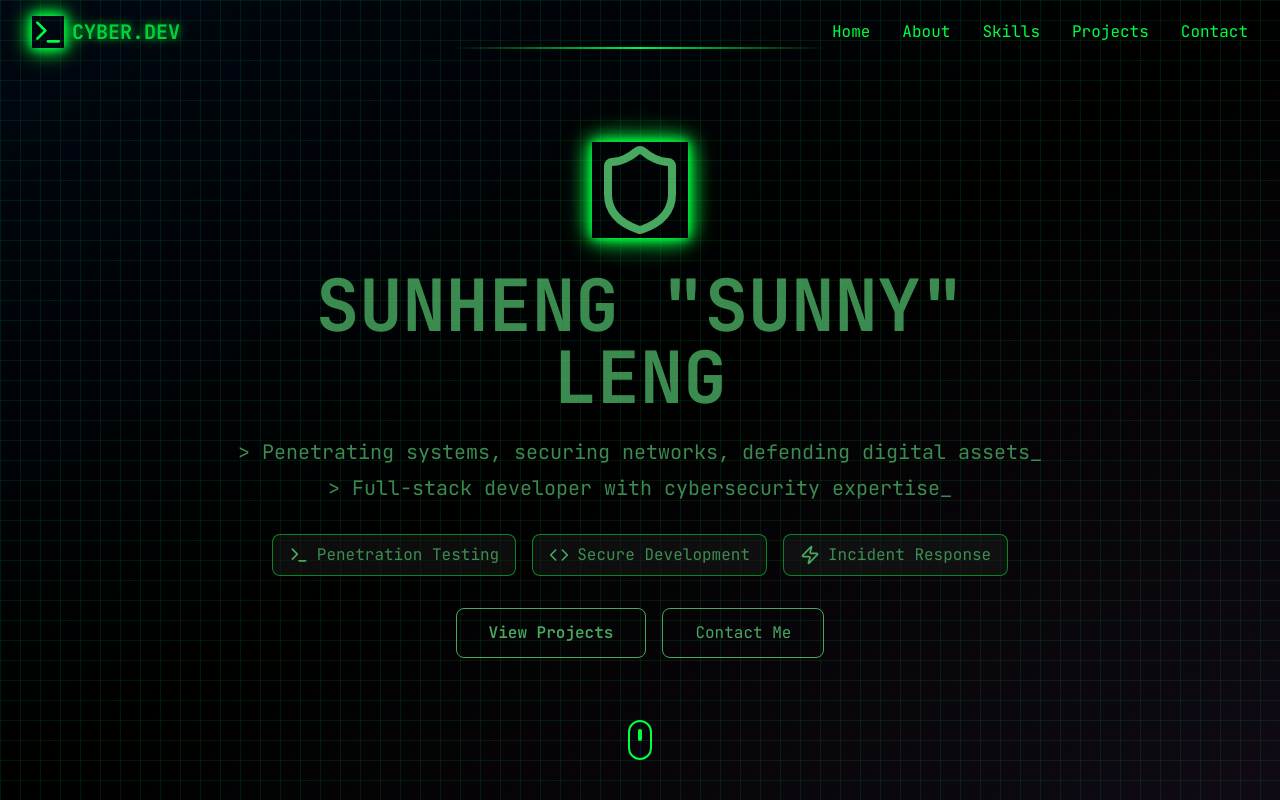
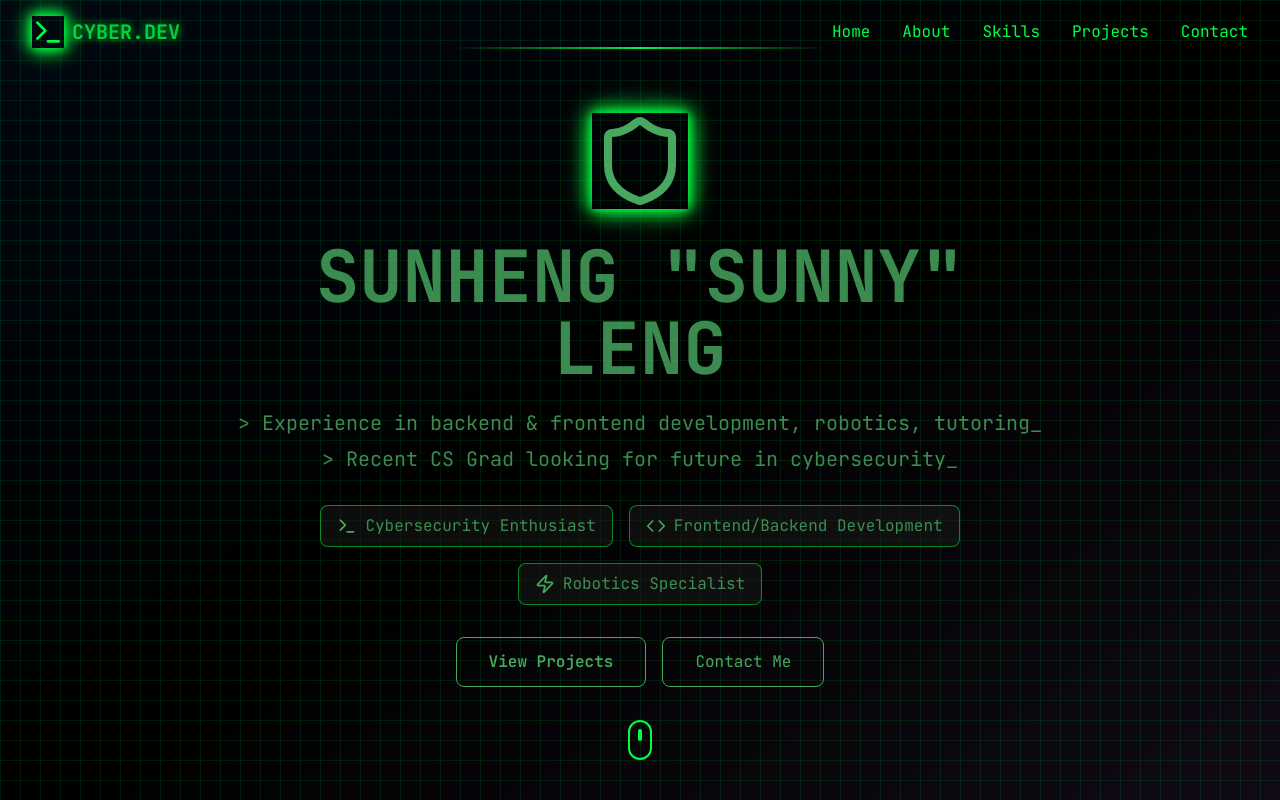
Before and after one commit to sunnyspectra/cryptic-volt-web, a React (Vite) app: page / in a window 1280 px wide. Shown: the top 800 px of the page. Built offline with nearby package versions, Linux system fonts and the light colour scheme.

Commit message:
Update HeroSection.tsx

```diff
--- a/src/components/HeroSection.tsx
+++ b/src/components/HeroSection.tsx
@@ -29,25 +29,25 @@ const HeroSection = () => {
 
         <div className="text-lg md:text-xl mb-8 text-cyber-chateau animate-flicker">
           <p className="mb-2">
-            &gt; Penetrating systems, securing networks, defending digital assets_
+            &gt; Experience in backend & frontend development, robotics, tutoring_
           </p>
           <p className="text-cyber-chateau">
-            &gt; Full-stack developer with cybersecurity expertise_
+            &gt; Recent CS Grad looking for future in cybersecurity_
           </p>
         </div>
 
         <div className="flex flex-wrap justify-center gap-4 mb-8">
           <div className="flex items-center space-x-2 bg-cyber-gray/50 px-4 py-2 rounded-lg border border-cyber-volt/50 hover:border-cyber-volt transition-all duration-300">
             <Terminal className="w-5 h-5 text-cyber-chateau" />
-            <span className="text-cyber-chateau animate-flicker">Penetration Testing</span>
+            <span className="text-cyber-chateau animate-flicker">Cybersecurity Enthusiast</span>
           </div>
           <div className="flex items-center space-x-2 bg-cyber-gray/50 px-4 py-2 rounded-lg border border-cyber-volt/50 hover:border-cyber-volt transition-all duration-300">
             <Code className="w-5 h-5 text-cyber-chateau" />
-            <span className="text-cyber-chateau animate-flicker">Secure Development</span>
+            <span className="text-cyber-chateau animate-flicker">Frontend/Backend Development</span>
           </div>
           <div className="flex items-center space-x-2 bg-cyber-gray/50 px-4 py-2 rounded-lg border border-cyber-volt/50 hover:border-cyber-volt transition-all duration-300">
             <Zap className="w-5 h-5 text-cyber-chateau" />
-            <span className="text-cyber-chateau animate-flicker">Incident Response</span>
+            <span className="text-cyber-chateau animate-flicker">Robotics Specialist</span>
           </div>
         </div>
 
```
